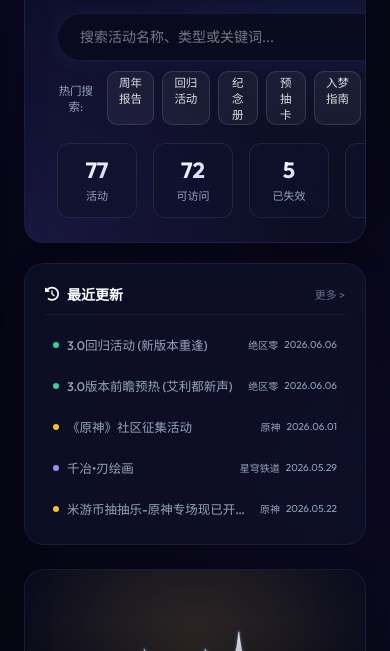
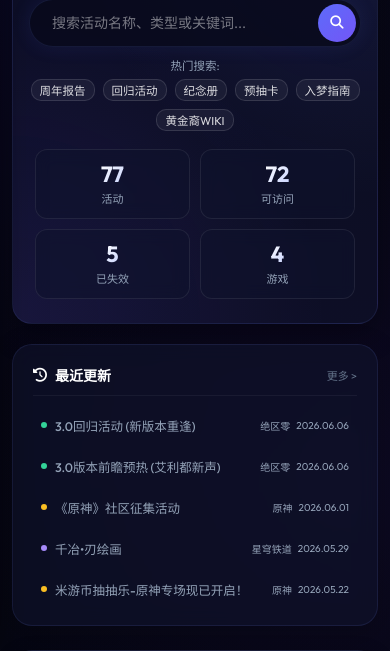
Before and after one commit to kuaichu/HoYoEventArchive, a website built with Vite: page index.html in a window 390 px wide. Shown: the part 193-844 px from the top of the page. Built offline with nearby package versions, Linux system fonts and the light colour scheme; files whose address does not match are found by name.

Commit message:
fix(mobile): resolve hero section layout overflow and right-side clipping on small viewports

```diff
--- a/src/style.css
+++ b/src/style.css
@@ -1981,6 +1981,49 @@
 }
 
 @media (max-width: 640px) {
+  .main-content {
+    padding: 16px 12px;
+    gap: 16px;
+  }
+
+  .hero-banner {
+    padding: 24px 16px;
+  }
+
+  .hero-text h2 {
+    font-size: 24px;
+  }
+
+  .hero-text p {
+    font-size: 12px;
+    line-height: 1.4;
+  }
+
+  .hot-searches {
+    flex-direction: column;
+    align-items: center;
+    gap: 6px;
+  }
+
+  .hot-tags {
+    flex-wrap: wrap;
+    justify-content: center;
+  }
+
+  .hero-stats-container {
+    display: grid;
+    grid-template-columns: repeat(2, 1fr);
+    gap: 10px;
+    width: 100%;
+    max-width: 320px;
+    margin: 18px auto 0 auto;
+  }
+
+  .hero-stat-card {
+    width: 100%;
+    height: 70px;
+  }
+
   .header-bar {
     padding: 0 16px;
     height: 60px;
```
